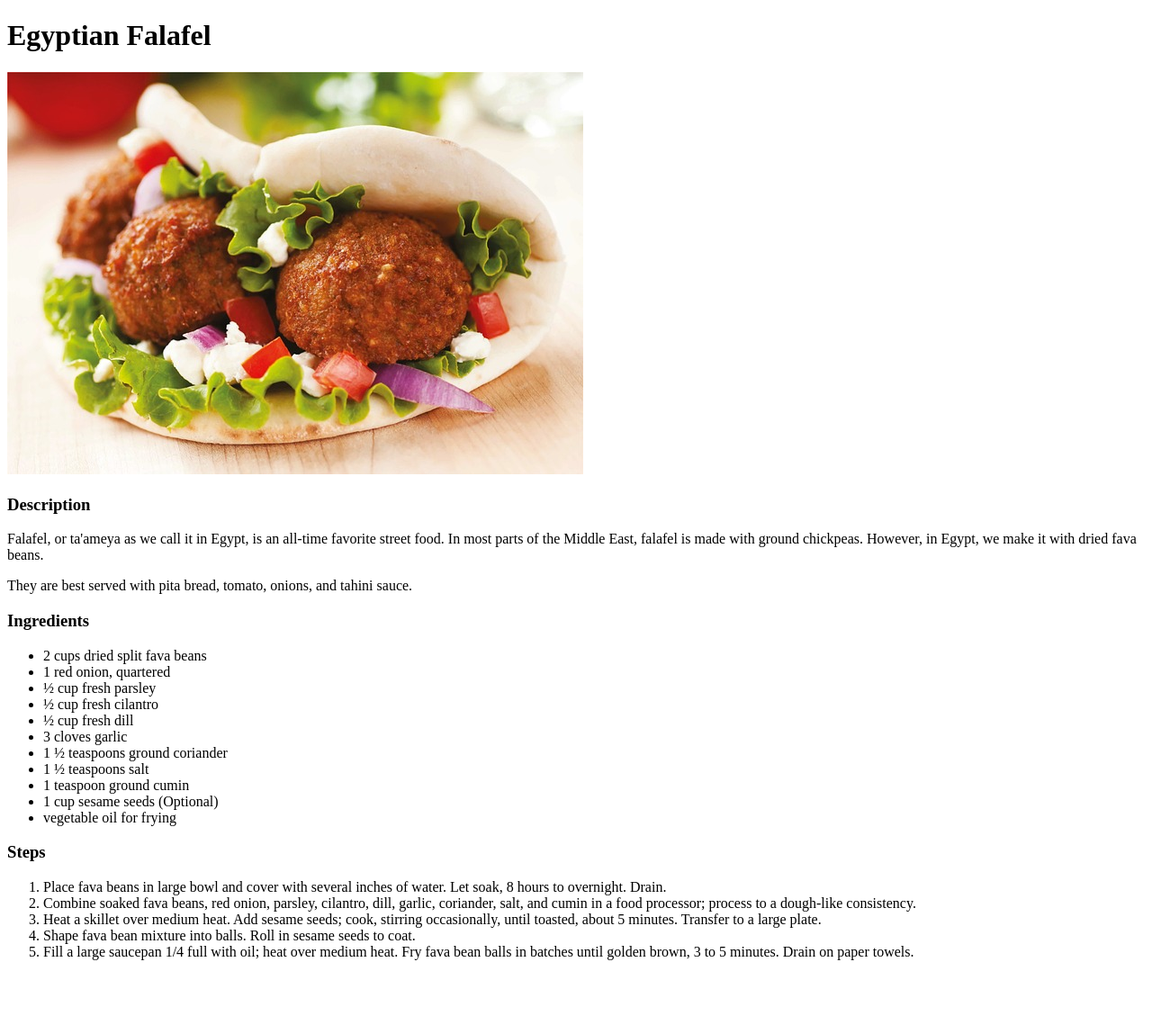
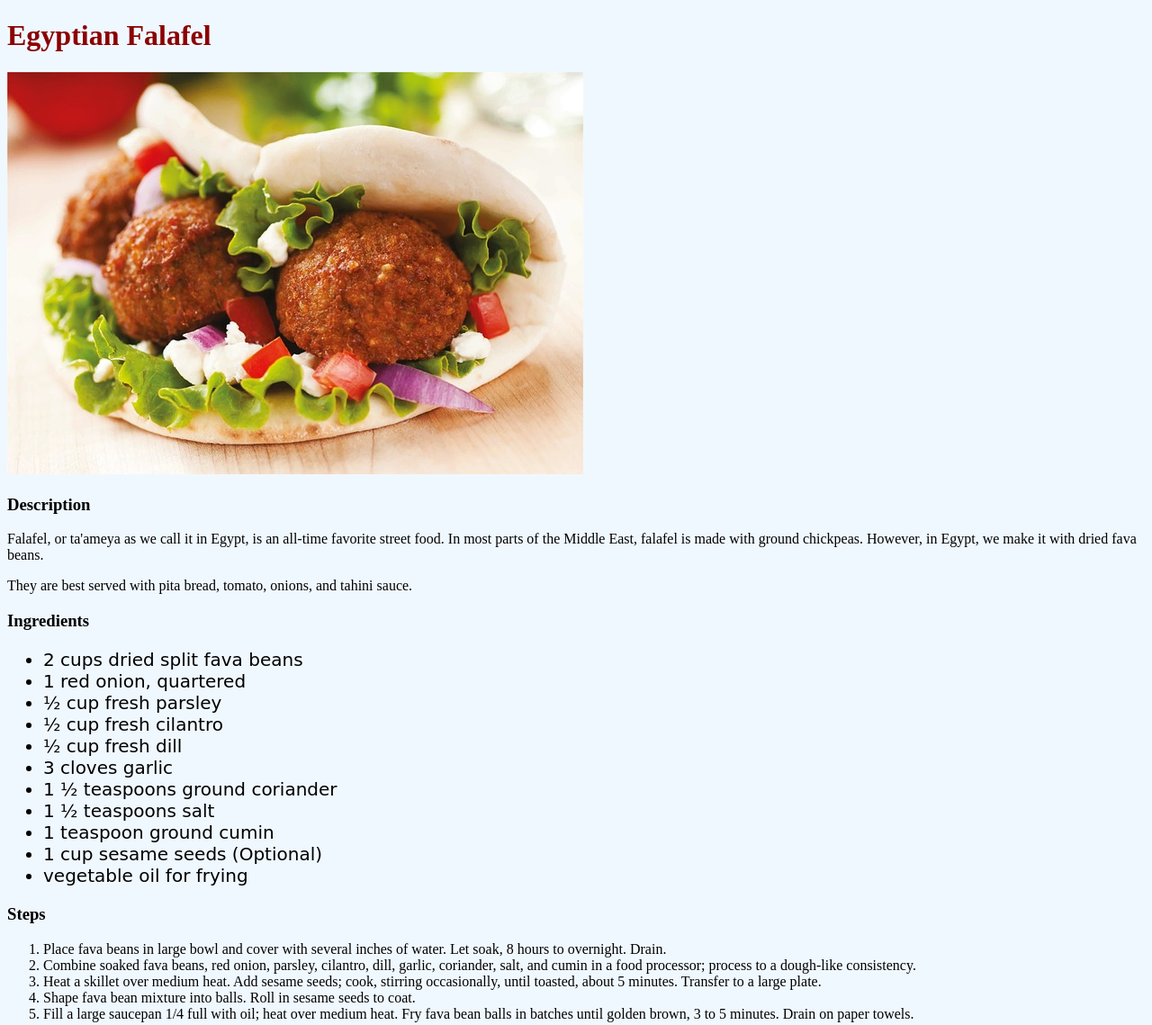
Before and after one commit to arkhaledwebdev/odin-recipes, a plain HTML site: page recipes/egyptian-falafel.html in a window 1280 px wide. Shown: the whole page at 90% size. Before the commit the page ends 1083 px from the top, so only its background shows below. Drawn offline with Linux system fonts and the light colour scheme.

Commit message:
Add styles.css

```diff
--- a/recipes/egyptian-falafel.html
+++ b/recipes/egyptian-falafel.html
@@ -4,6 +4,7 @@
 <head>
     <meta charset="UTF-8">
     <title>Egyptian Falafel</title>
+    <link rel="stylesheet" href="../styles.css">
 </head>
 
 <body>
--- /dev/null
+++ b/styles.css
@@ -0,0 +1,13 @@
+body {
+    background-color: #F0F8FF;
+}
+
+h1 {
+    color: #8B0000;
+
+}
+
+ul {
+    font-family: cursive,sans-serif;
+    font-size: 20px;
+}
```
Also changed, not shown: index.html (+1 -0 lines), recipes/beef-burger.html (+2 -1 lines), recipes/shish-kebab.html (+1 -0 lines).
